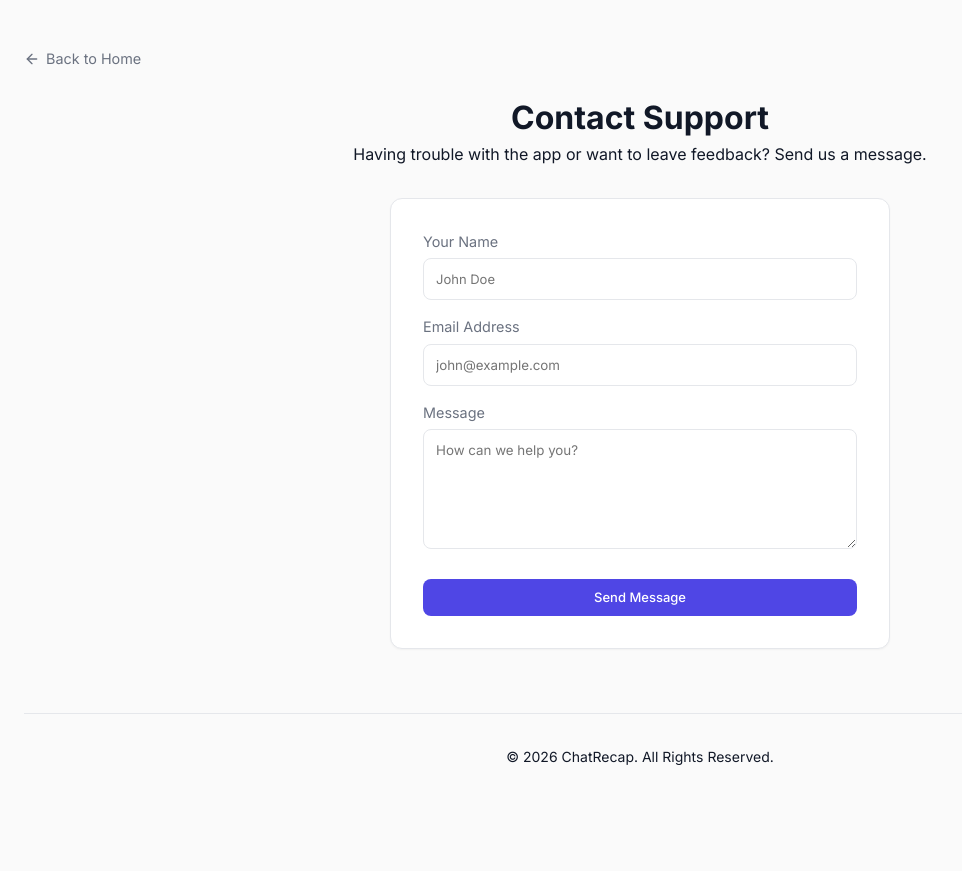
After one commit to Raghav-7/docs-summarizer, a Flask app: page /contact in a window 1280 px wide. The commit adds this page. Shown: the whole page, without its empty margins (0-962 px from the left). Run offline with Flask 3, Linux system fonts and the light colour scheme.

Commit message:
Implement true IP rate limiting and add Contact page

```diff
--- a/app.py
+++ b/app.py
@@ -234,30 +234,41 @@ class Usage(db.Model):
     use_date = db.Column(db.Date, default=date.today)
     count = db.Column(db.Integer, default=0)
 
+class ContactMessage(db.Model):
+    id = db.Column(db.Integer, primary_key=True)
+    name = db.Column(db.String(100))
+    email = db.Column(db.String(255))
+    message = db.Column(db.Text)
+    created_at = db.Column(db.DateTime, default=datetime.utcnow)
+    read = db.Column(db.Boolean, default=False)
+
 # Create tables
 with app.app_context():
     db.create_all()
 
 # ─── Usage Limiter ────────────────────────────────────────────────
+def get_client_ip():
+    """Get the true client IP address, handling reverse proxies."""
+    if request.headers.get('X-Forwarded-For'):
+        return request.headers.get('X-Forwarded-For').split(',')[0].strip()
+    return request.remote_addr or '127.0.0.1'
+
 def get_usage_count():
-    """Get today's usage count for current session."""
-    uid = session.get('uid')
-    if not uid: return 0
+    """Get today's usage count for current IP."""
+    ip = get_client_ip()
     today = date.today()
-    usage = Usage.query.filter_by(ip_address=uid, use_date=today).first()
+    usage = Usage.query.filter_by(ip_address=ip, use_date=today).first()
     return usage.count if usage else 0
 
 def increment_usage():
-    """Increment today's usage count for current session."""
-    if 'uid' not in session:
-        session['uid'] = str(uuid.uuid4())
-    uid = session['uid']
+    """Increment today's usage count for current IP."""
+    ip = get_client_ip()
     today = date.today()
-    usage = Usage.query.filter_by(ip_address=uid, use_date=today).first()
+    usage = Usage.query.filter_by(ip_address=ip, use_date=today).first()
     if usage:
         usage.count += 1
     else:
-        usage = Usage(ip_address=uid, use_date=today, count=1)
+        usage = Usage(ip_address=ip, use_date=today, count=1)
         db.session.add(usage)
     db.session.commit()
 
@@ -265,8 +276,6 @@ def check_rate_limit():
     """Check if current user has exceeded free limit. Returns (allowed, remaining)."""
     if session.get('logged_in'):
         return True, 999  # Admin has unlimited
-    if 'uid' not in session:
-        session['uid'] = str(uuid.uuid4())
     used = get_usage_count()
     remaining = max(0, FREE_DAILY_LIMIT - used)
     return remaining > 0, remaining
@@ -739,6 +748,26 @@ def chat():
             user_msg = "An unexpected error occurred. Please try again."
         return jsonify({'error': user_msg}), 500
 
+@app.route('/contact', methods=['GET', 'POST'])
+def contact():
+    if request.method == 'POST':
+        name = request.form.get('name')
+        email = request.form.get('email')
+        message_text = request.form.get('message')
+
+        if not name or not email or not message_text:
+            flash('Please fill in all fields.', 'error')
+            return redirect(url_for('contact'))
+
+        new_msg = ContactMessage(name=name, email=email, message=message_text)
+        db.session.add(new_msg)
+        db.session.commit()
+
+        flash('Your message has been sent successfully! We will get back to you soon.', 'success')
+        return redirect(url_for('contact'))
+
+    return render_template('contact.html')
+
 @app.route('/api/export-pdf', methods=['POST'])
 def export_pdf():
     """Generate a clean PDF server-side and return it as a download."""
--- /dev/null
+++ b/templates/contact.html
@@ -0,0 +1,119 @@
+<!DOCTYPE html>
+<html lang="en">
+<head>
+    <meta charset="UTF-8">
+    <meta name="viewport" content="width=device-width, initial-scale=1.0">
+    <title>Contact Support - WhatsApp Summarizer AI</title>
+    <link rel="stylesheet" href="{{ url_for('static', filename='style.css') }}">
+    <link href="https://fonts.googleapis.com/css2?family=Inter:wght@400;500;600;700&display=swap" rel="stylesheet">
+    <style>
+        .contact-card {
+            max-width: 500px;
+            margin: 0 auto;
+            padding: 32px;
+        }
+        .flash-messages {
+            margin-bottom: 24px;
+            text-align: center;
+        }
+        .flash-messages .error {
+            color: #ef4444;
+            background: #fef2f2;
+            padding: 12px;
+            border-radius: 8px;
+            border: 1px solid #fca5a5;
+            font-size: 0.9rem;
+        }
+        .flash-messages .success {
+            color: #059669;
+            background: #ecfdf5;
+            padding: 12px;
+            border-radius: 8px;
+            border: 1px solid #6ee7b7;
+            font-size: 0.9rem;
+        }
+        .form-group {
+            margin-bottom: 16px;
+        }
+        .form-group label {
+            display: block;
+            margin-bottom: 6px;
+            font-size: 0.9rem;
+            color: var(--text-secondary);
+        }
+        .form-group input, .form-group textarea {
+            width: 100%;
+            padding: 12px;
+            border: 1px solid var(--border);
+            border-radius: 8px;
+            background: var(--bg-main);
+            color: var(--text-main);
+            font-family: inherit;
+        }
+        .form-group textarea {
+            resize: vertical;
+            min-height: 120px;
+        }
+        .nav-back {
+            display: inline-flex;
+            align-items: center;
+            gap: 6px;
+            color: var(--text-secondary);
+            text-decoration: none;
+            margin-bottom: 24px;
+            font-size: 0.9rem;
+        }
+        .nav-back:hover {
+            color: var(--text-main);
+        }
+    </style>
+</head>
+<body>
+    <main class="container" style="padding-top: 48px;">
+        <a href="{{ url_for('index') }}" class="nav-back">
+            <svg xmlns="http://www.w3.org/2000/svg" width="16" height="16" viewBox="0 0 24 24" fill="none" stroke="currentColor" stroke-width="2" stroke-linecap="round" stroke-linejoin="round"><line x1="19" y1="12" x2="5" y2="12"></line><polyline points="12 19 5 12 12 5"></polyline></svg>
+            Back to Home
+        </a>
+
+        <header style="text-align: center; margin-bottom: 32px;">
+            <h1>Contact Support</h1>
+            <p>Having trouble with the app or want to leave feedback? Send us a message.</p>
+        </header>
+
+        <section class="card contact-card">
+            {% with messages = get_flashed_messages(with_categories=true) %}
+              {% if messages %}
+                <div class="flash-messages">
+                  {% for category, message in messages %}
+                    <div class="{{ category }}">{{ message }}</div>
+                  {% endfor %}
+                </div>
+              {% endif %}
+            {% endwith %}
+
+            <form action="{{ url_for('contact') }}" method="POST">
+                <div class="form-group">
+                    <label for="name">Your Name</label>
+                    <input type="text" id="name" name="name" required placeholder="John Doe">
+                </div>
+
+                <div class="form-group">
+                    <label for="email">Email Address</label>
+                    <input type="email" id="email" name="email" required placeholder="john@example.com">
+                </div>
+
+                <div class="form-group">
+                    <label for="message">Message</label>
+                    <textarea id="message" name="message" required placeholder="How can we help you?"></textarea>
+                </div>
+
+                <button type="submit" class="btn primary" style="width: 100%; margin-top: 8px;">Send Message</button>
+            </form>
+        </section>
+
+        <footer style="text-align: center; margin-top: 64px; margin-bottom: 24px; padding-top: 32px; border-top: 1px solid var(--border); color: var(--text-muted); font-size: 14px;">
+            <p>&copy; 2026 ChatRecap. All Rights Reserved.</p>
+        </footer>
+    </main>
+</body>
+</html>
--- a/templates/index.html
+++ b/templates/index.html
@@ -187,6 +187,7 @@
         <!-- Footer -->
         <footer class="site-footer">
             <p>&copy; 2026 ChatRecap.
+            <a href="{{ url_for('contact') }}" style="margin-left: 8px;">Contact Support</a> &middot;
             {% if not session.get('logged_in') %}
                 <a href="{{ url_for('login') }}">Admin</a>
             {% endif %}
```
Also changed, not shown: templates/tool.html (+2 -6 lines).
